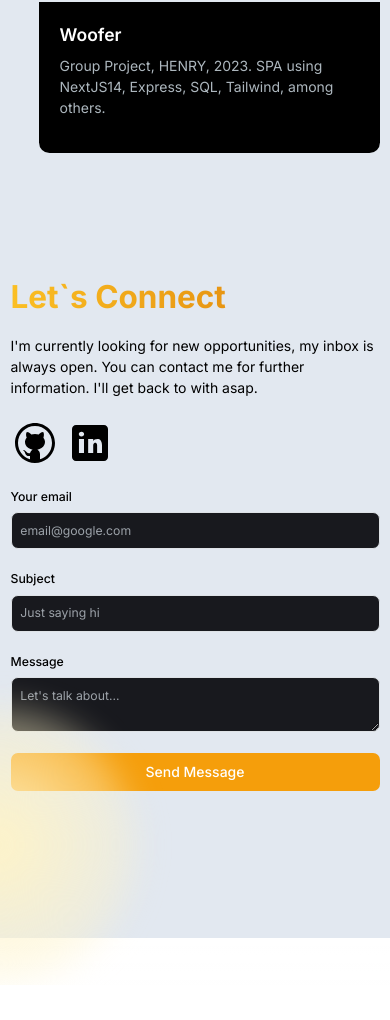
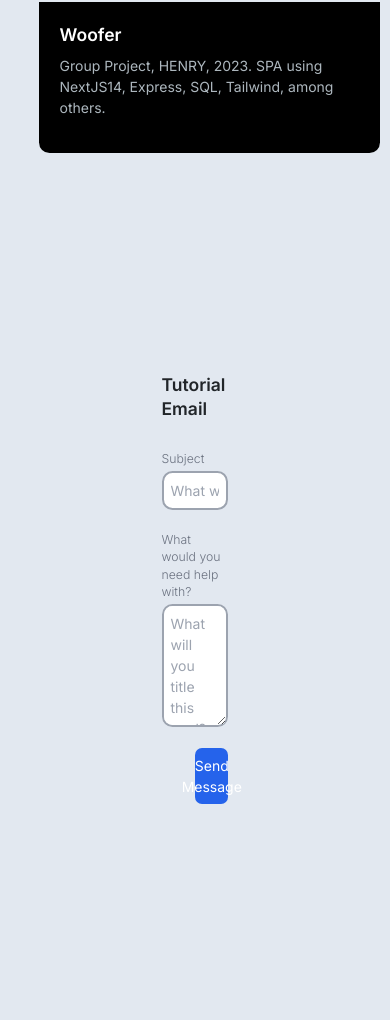
Before and after one commit to MVCorreas/Full-Stack-Portfolio, a Next.js app: page / in a window 390 px wide. Shown: the part 3363-4383 px from the top of the page. Before the commit the page ends 4348 px from the top, so only its background shows below. Built offline with nearby package versions, Linux system fonts and the light colour scheme.

Commit message:
Email sent with Nodemailer

```diff
--- a/app/Components/EmailSection.jsx
+++ b/app/Components/EmailSection.jsx
@@ -1,134 +1,207 @@
-"use client";
-import React, { useState } from "react";
-import GithubIcon from "../../public/github-icon.svg";
-import LinkedinIcon from "../../public/linkedin-icon.svg";
-import Link from "next/link";
-import Image from "next/image";
+// "use client";
+// import React, { useState } from "react";
+// import GithubIcon from "../../public/github-icon.svg";
+// import LinkedinIcon from "../../public/linkedin-icon.svg";
+// import Link from "next/link";
+// import Image from "next/image";
 
-const EmailSection = () => {
-  const [emailSubmitted, setEmailSubmitted] = useState(false);
+// const EmailSection = () => {
+//   const [emailSubmitted, setEmailSubmitted] = useState(false);
 
-  const handleSubmit = async (e) => {
+//   const handleSubmit = async (e) => {
+//     e.preventDefault();
+//     const data = {
+//       email: e.target.email.value,
+//       subject: e.target.subject.value,
+//       message: e.target.message.value,
+//     };
+//     const JSONdata = JSON.stringify(data);
+//     const endpoint = "/api/send";
+
+//     // Form the request for sending data to the server.
+//     const options = {
+//       // The method is POST because we are sending data.
+//       method: "POST",
+//       // Tell the server we're sending JSON.
+//       headers: {
+//         "Content-Type": "application/json",
+//       },
+//       // Body of the request is the JSON data we created above.
+//       body: JSONdata,
+//     };
+
+//     const response = await fetch(endpoint, options);
+//     const resData = await response.json();
+
+//     if (response.status === 200) {
+//       console.log("Message sent.");
+//       setEmailSubmitted(true);
+//     }
+//   };
+
+//   return (
+//     <section
+//       id="contact"
+//       className="grid md:grid-cols-2 my-12 md:my-12 py-24 gap-4 relative"
+//     >
+//       <div className="bg-[radial-gradient(ellipse_at_center,_var(--tw-gradient-stops))] from-amber-100 to-transparent rounded-full h-80 w-80 z-0 blur-lg absolute top-3/4 -left-4 transform -translate-x-1/2 -translate-1/2"></div>
+//       <div className="z-10">
+//         <h5 className="text-4xl font-bold text-transparent bg-clip-text bg-gradient-to-r from-amber-400 to-amber-600 mb-4">
+//           Let`s Connect
+//         </h5>
+//         <p className="text-black mb-4 max-w-md">
+//           {" "}
+//           I&apos;m currently looking for new opportunities, my inbox is always
+//           open. You can contact me for further information. I&apos;ll get back to with asap.
+//         </p>
+//         <div className="socials flex flex-row gap-2">
+//           <Link href="https://github.com/MVCorreas">
+//             <Image src={GithubIcon} alt="Github Icon" />
+//           </Link>
+//           <Link href="https://www.linkedin.com/in/mar%C3%ADa-victoria-correas-148049b2/">
+//             <Image src={LinkedinIcon} alt="Linkedin Icon" />
+//           </Link>
+//         </div>
+//       </div>
+
+//       <div>
+//           <form className="flex flex-col" onSubmit={handleSubmit}>
+//             <div className="mb-6">
+//               <label
+//                 htmlFor="email"
+//                 className="text-black block mb-2 text-sm font-medium"
+//               >
+//                 Your email
+//               </label>
+//               <input
+//                 name="email"
+//                 type="email"
+//                 id="email"
+//                 required
+//                 className="bg-[#18191E] border border-[#33353F] placeholder-[#9CA2A9] text-gray-100 text-sm rounded-lg block w-full p-2.5"
+//                 placeholder="email@google.com"
+//               />
+//             </div>
+//             <div className="mb-6">
+//               <label
+//                 htmlFor="subject"
+//                 className="text-black block text-sm mb-2 font-medium"
+//               >
+//                 Subject
+//               </label>
+//               <input
+//                 name="subject"
+//                 type="text"
+//                 id="subject"
+//                 required
+//                 className="bg-[#18191E] border border-[#33353F] placeholder-[#9CA2A9] text-gray-100 text-sm rounded-lg block w-full p-2.5"
+//                 placeholder="Just saying hi"
+//               />
+//             </div>
+//             <div className="mb-6">
+//               <label
+//                 htmlFor="message"
+//                 className="text-black block text-sm mb-2 font-medium"
+//               >
+//                 Message
+//               </label>
+//               <textarea
+//                 name="message"
+//                 id="message"
+//                 className="bg-[#18191E] border border-[#33353F] placeholder-[#9CA2A9] text-gray-100 text-sm rounded-lg block w-full p-2.5"
+//                 placeholder="Let's talk about..."
+//               />
+//             </div>
+//             <button
+//               type="submit"
+//               className="bg-amber-500 hover:bg-amber-600 text-white font-medium py-2.5 px-5 rounded-lg w-full"
+//             >
+//               Send Message
+//             </button>
+//           </form>
+
+//           {
+//           emailSubmitted && (
+//           <p className="text-green-500 text-sm mt-2">
+//             Thank you for contacting me!
+//           </p>
+//         )}
+//       </div>
+//     </section>
+//   );
+// };
+
+// export default EmailSection;
+
+
+"use client"
+import Image from 'next/image'
+import { useState } from 'react';
+
+export default function EmailSection() {
+  const [subject, setSubject] = useState('');
+  const [message, setMessage] = useState('')
+
+  const sendMail = async (e) => {
     e.preventDefault();
-    const data = {
-      email: e.target.email.value,
-      subject: e.target.subject.value,
-      message: e.target.message.value,
-    };
-    const JSONdata = JSON.stringify(data);
-    const endpoint = "/api/send";
 
-    // Form the request for sending data to the server.
-    const options = {
-      // The method is POST because we are sending data.
-      method: "POST",
-      // Tell the server we're sending JSON.
+    const response = await fetch('/api/sendEmail', {
+      method: 'POST',
       headers: {
-        "Content-Type": "application/json",
+        'content-type': 'application/json'
       },
-      // Body of the request is the JSON data we created above.
-      body: JSONdata,
-    };
-
-    const response = await fetch(endpoint, options);
-    const resData = await response.json();
-
-    if (response.status === 200) {
-      console.log("Message sent.");
-      setEmailSubmitted(true);
+      body: JSON.stringify({
+        subject,
+        message
+      })
+    })
+    console.log(await response.json())
   }
-  };
-
   return (
-    <section
-      id="contact"
-      className="grid md:grid-cols-2 my-12 md:my-12 py-24 gap-4 relative"
-    >
-      <div className="bg-[radial-gradient(ellipse_at_center,_var(--tw-gradient-stops))] from-amber-100 to-transparent rounded-full h-80 w-80 z-0 blur-lg absolute top-3/4 -left-4 transform -translate-x-1/2 -translate-1/2"></div>
-      <div className="z-10">
-        <h5 className="text-4xl font-bold text-transparent bg-clip-text bg-gradient-to-r from-amber-400 to-amber-600 mb-4">
-          Let`s Connect
-        </h5>
-        <p className="text-black mb-4 max-w-md">
-          {" "}
-          I&apos;m currently looking for new opportunities, my inbox is always
-          open. You can contact me for further information. I&apos;ll get back to with asap.
-        </p>
-        <div className="socials flex flex-row gap-2">
-          <Link href="https://github.com/MVCorreas">
-            <Image src={GithubIcon} alt="Github Icon" />
-          </Link>
-          <Link href="https://www.linkedin.com/in/mar%C3%ADa-victoria-correas-148049b2/">
-            <Image src={LinkedinIcon} alt="Linkedin Icon" />
-          </Link>
+    <main className="flex min-h-screen flex-col items-center justify-center p-24">
+      <form onSubmit={sendMail} className="h-full w-1/3 space-y-6">
+        <div className="flex flex-col items-start w-full justify-start">
+          <h1 className="text-xl font-semibold">Tutorial Email</h1>
         </div>
-      </div>
-
-      <div>
-          <form className="flex flex-col" onSubmit={handleSubmit}>
-            <div className="mb-6">
-              <label
-                htmlFor="email"
-                className="text-black block mb-2 text-sm font-medium"
-              >
-                Your email
-              </label>
-              <input
-                name="email"
-                type="email"
-                id="email"
-                required
-                className="bg-[#18191E] border border-[#33353F] placeholder-[#9CA2A9] text-gray-100 text-sm rounded-lg block w-full p-2.5"
-                placeholder="email@google.com"
-              />
-            </div>
-            <div className="mb-6">
-              <label
-                htmlFor="subject"
-                className="text-black block text-sm mb-2 font-medium"
-              >
+        <div className="relative flex flex-col space-y-1">
+          <label htmlFor="title" className="text-sm font-light text-gray-500">
             Subject
           </label>
           <input
-                name="subject"
+            name="title"
             type="text"
-                id="subject"
+            id="title"
             required
-                className="bg-[#18191E] border border-[#33353F] placeholder-[#9CA2A9] text-gray-100 text-sm rounded-lg block w-full p-2.5"
-                placeholder="Just saying hi"
+            value={subject}
+            onChange={(e) => {
+              setSubject(e.target.value)
+            }}
+            placeholder="What will you title this goal?"
+            className="rounded-xl border-2 border-gray-400 p-2"
           />
         </div>
-            <div className="mb-6">
-              <label
-                htmlFor="message"
-                className="text-black block text-sm mb-2 font-medium"
-              >
-                Message
+        <div className="relative flex flex-col space-y-1">
+          <label htmlFor="title" className="text-sm font-light text-gray-500">
+            What would you need help with?
           </label>
           <textarea
-                name="message"
-                id="message"
-                className="bg-[#18191E] border border-[#33353F] placeholder-[#9CA2A9] text-gray-100 text-sm rounded-lg block w-full p-2.5"
-                placeholder="Let's talk about..."
+            name="description"
+            id="description"
+            required
+            cols={10}
+            rows={5}
+            value={message}
+            onChange={(e) => {
+              setMessage(e.target.value)
+            }}
+            placeholder="What will you title this goal?"
+            className="rounded-xl border-2 border-gray-400 p-2"
           />
         </div>
-            <button
-              type="submit"
-              className="bg-amber-500 hover:bg-amber-600 text-white font-medium py-2.5 px-5 rounded-lg w-full"
-            >
-              Send Message
+        <button type='submit' className="ml-auto flex w-1/2 items-center justify-center space-x-3 rounded-lg bg-blue-600 p-2 text-white shadow-blue-500 hover:bg-blue-700 hover:shadow-md">
+          <span>Send Message</span>
         </button>
       </form>
-
-          {
-          emailSubmitted && (
-          <p className="text-green-500 text-sm mt-2">
-            Thank you for contacting me!
-          </p>
-        )}
-      </div>
-    </section>
-  );
-};
-
-export default EmailSection;
+    </main>
+  )
+}
--- a/package.json
+++ b/package.json
@@ -11,10 +11,16 @@
   "dependencies": {
     "@heroicons/react": "^2.1.1",
     "bootstrap": "^5.3.2",
+    "dotenv": "^16.3.1",
+    "express": "^4.18.2",
     "framer-motion": "^10.16.16",
     "next": "14.0.4",
     "next-progressbar": "^1.0.0",
     "nextjs-progressbar": "^0.0.16",
+    "node": "^21.2.0",
+    "nodemailer": "^6.9.7",
+    "nodemon": "^3.0.2",
+    "npm": "^10.2.5",
     "react": "^18",
     "react-bootstrap": "^2.9.1",
     "react-dom": "^18",
```
Also changed, not shown: app/Components/migration.jsx (+6 -5 lines), app/api/send/route.js (deleted, +0 -49 lines), app/api/sendEmail/route.js (added, +150 -0 lines), 2 other files (tests, documents, lock files or other folders). Lines whose indentation alone changed are shown as unchanged.
